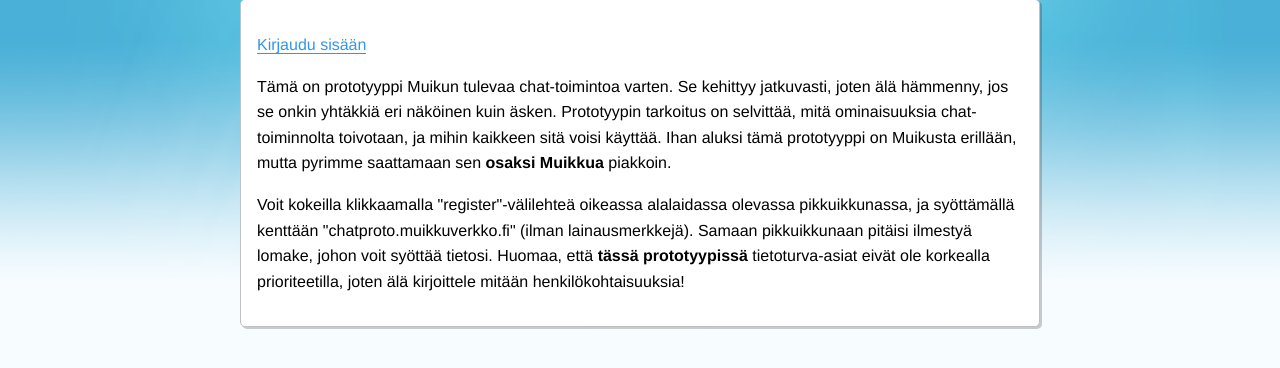
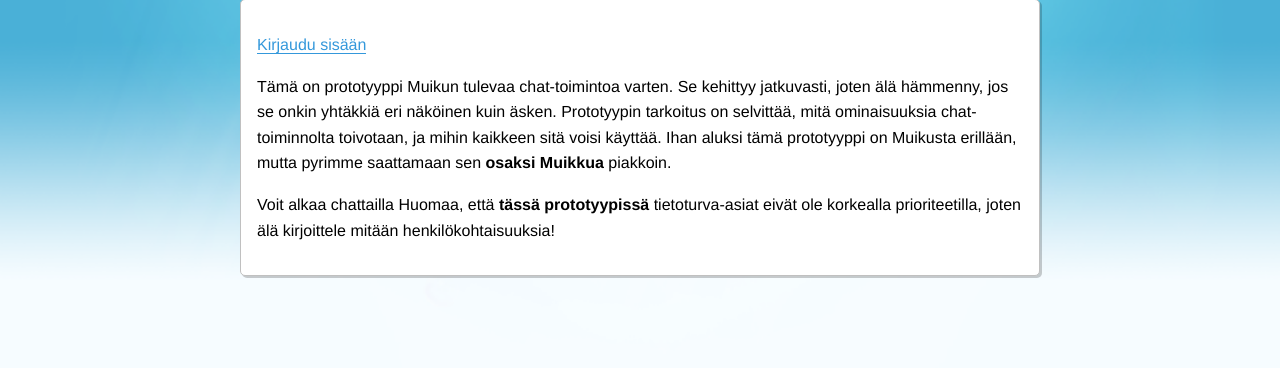
Before and after one commit to otavanopisto/chattiproto, a Flask app: page / in a window 1280 px wide. Shown: the part 187-555 px from the top of the page. Run offline with Flask 2, Linux system fonts and the light colour scheme; some libraries are stand-ins or nearby versions.

Commit message:
** Fixed index page test

```diff
--- a/src/templates/index.html
+++ b/src/templates/index.html
@@ -39,9 +39,7 @@
       sitä voisi käyttää. Ihan aluksi tämä prototyyppi on Muikusta erillään,
       mutta pyrimme saattamaan sen <b>osaksi Muikkua</b> piakkoin.</p>
 
-      <p>Voit kokeilla klikkaamalla "register"-välilehteä oikeassa alalaidassa olevassa
-      pikkuikkunassa, ja syöttämällä kenttään "chatproto.muikkuverkko.fi" (ilman lainausmerkkejä).
-      Samaan pikkuikkunaan pitäisi ilmestyä lomake, johon voit syöttää tietosi.
+      <p>Voit alkaa chattailla
       Huomaa, että <b>tässä prototyypissä</b> tietoturva-asiat eivät ole korkealla
       prioriteetilla, joten älä kirjoittele mitään henkilökohtaisuuksia!</p>
 
```
